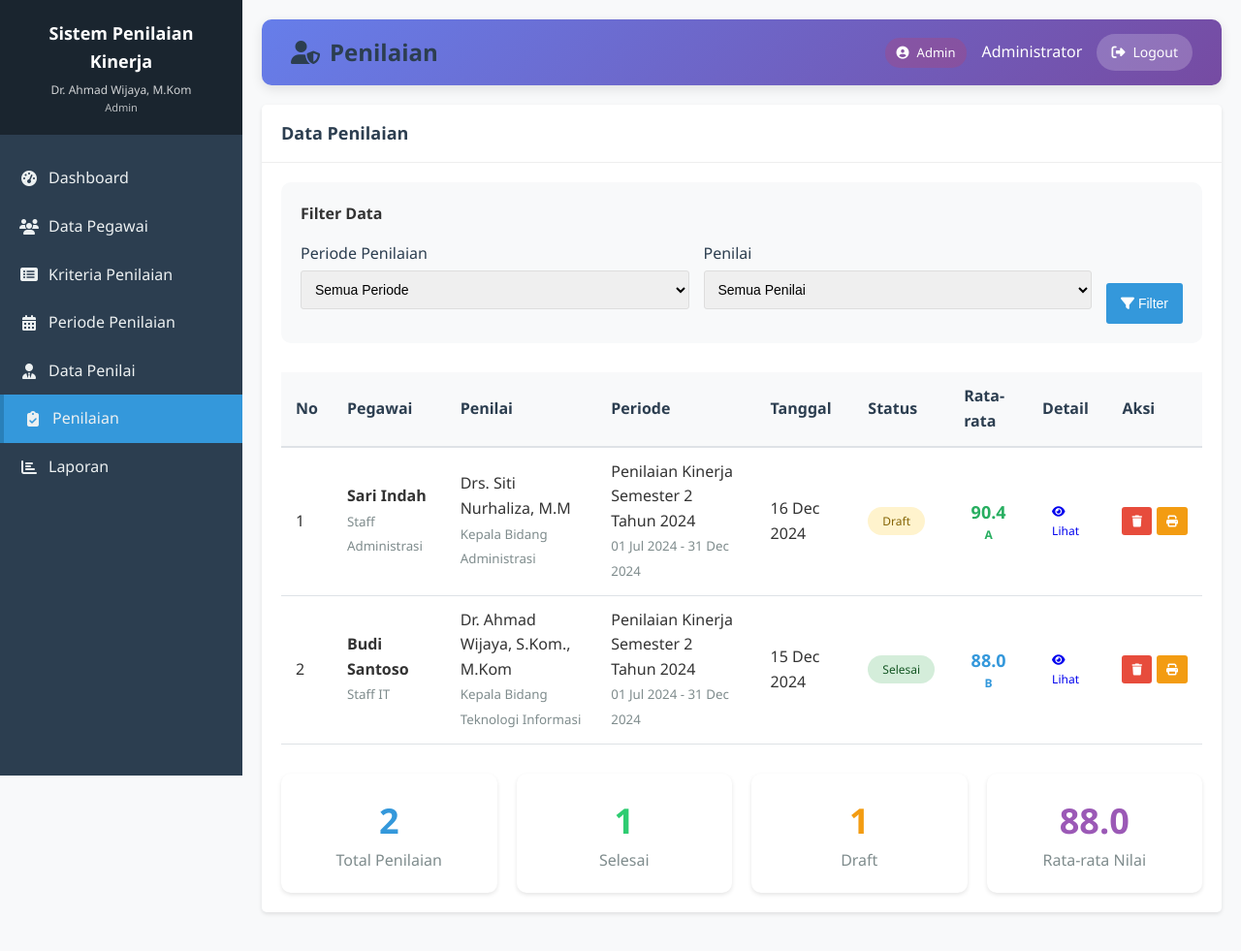
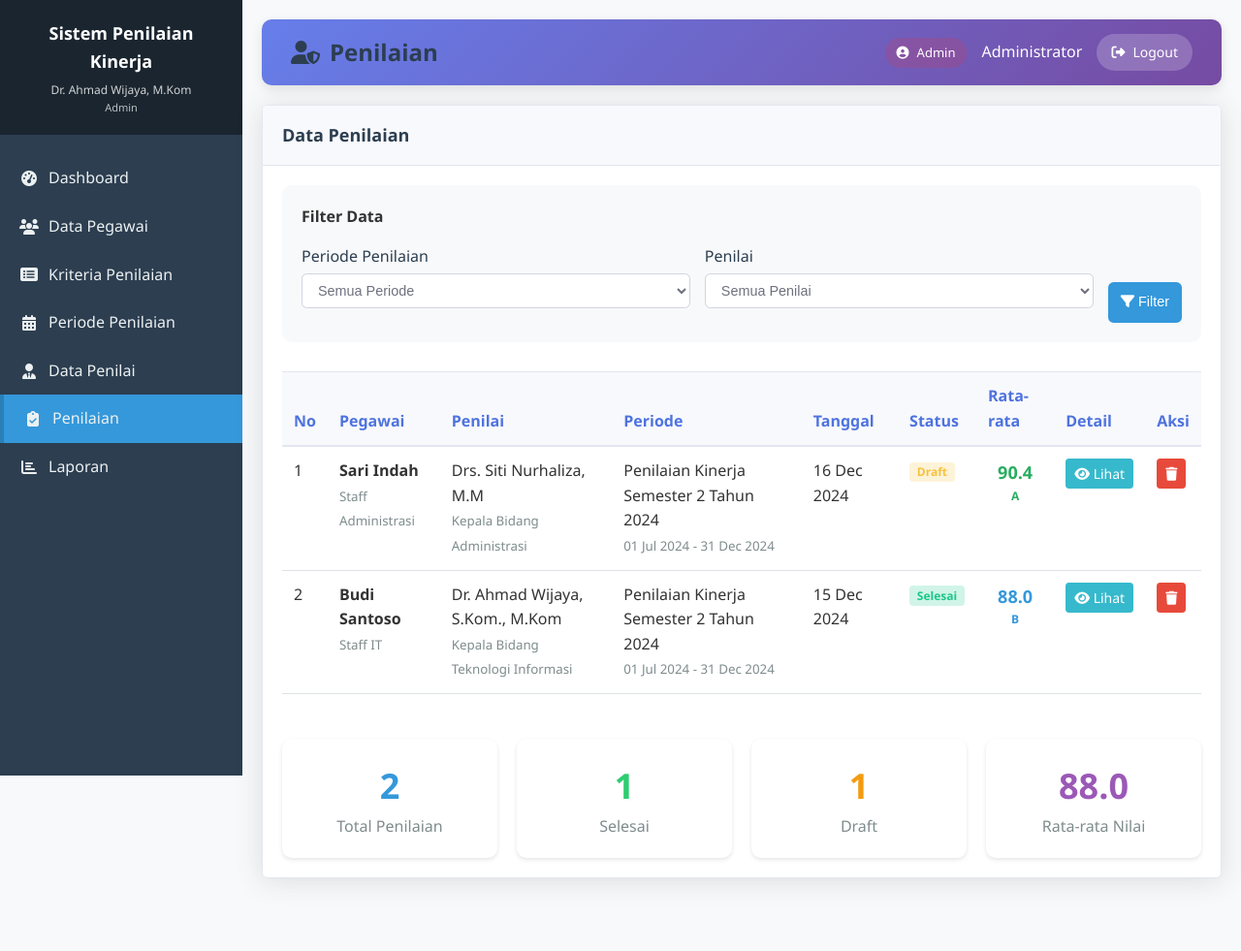
Before and after one commit to fakhriiii7/Sistem-Penilaian-Kinerja, a PHP site: page /admin/penilaian.php in a window 1280 px wide. Shown: the whole page at 97% size. After the commit the page ends 911 px from the top, so only its background shows below. Run offline with PHP 8.4, Linux system fonts and the light colour scheme; a user stored in the database is signed in; data comes from the database, SQL or seed files in the repository.

Commit message:
perbaikan di sisi admin

```diff
--- a/admin/penilaian.php
+++ b/admin/penilaian.php
@@ -217,8 +217,8 @@
                                     </div>
                                 </td>
                                 <td>
-                                    <a href="#" class="btn btn-sm btn-info"
-                                       onclick="showPenilaianDetail(<?php echo $row['id']; ?>)">
+                                    <a href="penilaian_detail.php?id=<?php echo $row['id']; ?>"
+                                       class="btn btn-sm btn-info">
                                         <i class="fas fa-eye"></i> Lihat
                                     </a>
                                 </td>
@@ -229,11 +229,6 @@
                                            onclick="return confirm('Apakah Anda yakin ingin menghapus penilaian ini?')"
                                            title="Hapus">
                                             <i class="fas fa-trash"></i>
-                                        </a>
-                                        <a href="laporan.php?action=detail&id=<?php echo $row['id']; ?>"
-                                           target="_blank"
-                                           class="btn btn-sm btn-warning" title="Cetak">
-                                            <i class="fas fa-print"></i>
                                         </a>
                                     </div>
                                 </td>
@@ -315,74 +310,198 @@
     </div>
 </div>
 
-<!-- Modal Detail Penilaian -->
-<div id="detailPenilaianModal" style="display: none; position: fixed; top: 0; left: 0; width: 100%; height: 100%; background: rgba(0,0,0,0.5); z-index: 1000; justify-content: center; align-items: center;">
-    <div style="background: white; width: 90%; max-width: 800px; border-radius: 10px; padding: 30px; max-height: 80vh; overflow-y: auto;">
-        <div style="display: flex; justify-content: space-between; align-items: center; margin-bottom: 20px;">
-            <h3 style="margin: 0;">Detail Penilaian</h3>
-            <button onclick="closeDetailPenilaianModal()" style="background: none; border: none; font-size: 20px; cursor: pointer; color: #7f8c8d;">
-                <i class="fas fa-times"></i>
-            </button>
-        </div>
+<style>
+    /* General table styles */
+    .table-responsive {
+        width: 100%;
+        margin-bottom: 1rem;
+        overflow-x: auto;
+        -webkit-overflow-scrolling: touch;
+    }
 
-        <div id="detailPenilaianContent">
-            <div style="text-align: center; padding: 40px;">
-                <div class="spinner"></div>
-                <p>Memuat data...</p>
-            </div>
-        </div>
+    .data-table {
+        width: 100%;
+        max-width: 100%;
+        margin-bottom: 1rem;
+        background-color: transparent;
+        border-collapse: collapse;
+    }
 
-        <div style="margin-top: 20px; text-align: right;">
-            <button onclick="closeDetailPenilaianModal()" class="btn btn-primary">Tutup</button>
-        </div>
-    </div>
-</div>
+    .data-table th,
+    .data-table td {
+        padding: 0.75rem;
+        vertical-align: top;
+        border-top: 1px solid #e3e6f0;
+    }
 
-<script>
-function showPenilaianDetail(penilaianId) {
-    const modal = document.getElementById('detailPenilaianModal');
-    const content = document.getElementById('detailPenilaianContent');
+    .data-table thead th {
+        vertical-align: bottom;
+        border-bottom: 2px solid #e3e6f0;
+        background-color: #f8f9fc;
+        color: #4e73df;
+        font-weight: 600;
+    }
 
-    modal.style.display = 'flex';
+    .data-table tbody tr:hover {
+        background-color: rgba(0, 0, 0, 0.03);
+    }
 
-    // Load data via AJAX
-    // First, create a simple detail view without AJAX
-    // In production, you would create a separate PHP file for AJAX
-    content.innerHTML = `
-        <div style="text-align: center; padding: 20px;">
-            <p>Fitur detail sedang dalam pengembangan...</p>
-            <p>ID Penilaian: ${penilaianId}</p>
-        </div>
-    `;
+    /* Status badges */
+    .status-badge {
+        display: inline-block;
+        padding: 0.35em 0.65em;
+        font-size: 0.75em;
+        font-weight: 700;
+        line-height: 1;
+        text-align: center;
+        white-space: nowrap;
+        vertical-align: baseline;
+        border-radius: 0.25rem;
+    }
 
-    // Untuk versi produksi, gunakan ini:
-    /*
-    fetch(`ajax/get_penilaian_detail.php?id=${penilaianId}`)
-        .then(response => response.text())
-        .then(data => {
-            content.innerHTML = data;
-        })
-        .catch(error => {
-            content.innerHTML = `
-                <div style="text-align: center; padding: 40px; color: #e74c3c;">
-                    <i class="fas fa-exclamation-circle" style="font-size: 48px; margin-bottom: 20px;"></i>
-                    <p>Gagal memuat data penilaian</p>
-                </div>
-            `;
-        });
-    */
-}
+    .status-active {
+        color: #1cc88a;
+        background-color: rgba(28, 200, 138, 0.2);
+    }
 
-function closeDetailPenilaianModal() {
-    document.getElementById('detailPenilaianModal').style.display = 'none';
-}
+    .status-pending {
+        color: #f6c23e;
+        background-color: rgba(246, 194, 62, 0.2);
+    }
 
-// Close modal when clicking outside
-document.getElementById('detailPenilaianModal').addEventListener('click', function(e) {
-    if (e.target === this) {
-        closeDetailPenilaianModal();
+    /* Buttons */
+    .btn {
+        display: inline-block;
+        font-weight: 400;
+        text-align: center;
+        white-space: nowrap;
+        vertical-align: middle;
+        user-select: none;
+        border: 1px solid transparent;
+        padding: 0.375rem 0.75rem;
+        font-size: 0.9rem;
+        line-height: 1.5;
+        border-radius: 0.35rem;
+        transition: color 0.15s ease-in-out, background-color 0.15s ease-in-out,
+                    border-color 0.15s ease-in-out, box-shadow 0.15s ease-in-out;
     }
-});
-</script>
+
+    .btn-sm {
+        padding: 0.25rem 0.5rem;
+        font-size: 0.875rem;
+        line-height: 1.5;
+        border-radius: 0.2rem;
+    }
+
+    .btn-info {
+        color: #fff;
+        background-color: #36b9cc;
+        border-color: #36b9cc;
+    }
+
+    .btn-info:hover {
+        color: #fff;
+        background-color: #2c9faf;
+        border-color: #2a96a5;
+    }
+
+    .btn-danger {
+        color: #fff;
+        background-color: #e74a3b;
+        border-color: #e74a3b;
+    }
+
+    .btn-danger:hover {
+        color: #fff;
+        background-color: #e02d1b;
+        border-color: #d52a1a;
+    }
+
+    .btn-warning {
+        color: #fff;
+        background-color: #f6c23e;
+        border-color: #f6c23e;
+    }
+
+    .btn-warning:hover {
+        color: #fff;
+        background-color: #f4b619;
+        border-color: #f4b30d;
+    }
+
+    /* Card styles */
+    .card {
+        position: relative;
+        display: flex;
+        flex-direction: column;
+        min-width: 0;
+        word-wrap: break-word;
+        background-color: #fff;
+        background-clip: border-box;
+        border: 1px solid #e3e6f0;
+        border-radius: 0.35rem;
+        margin-bottom: 1.5rem;
+        box-shadow: 0 0.15rem 1.75rem 0 rgba(58, 59, 69, 0.15);
+    }
+
+    .card-header {
+        padding: 1rem 1.25rem;
+        margin-bottom: 0;
+        background-color: #f8f9fc;
+        border-bottom: 1px solid #e3e6f0;
+    }
+
+    .card-header:first-child {
+        border-radius: calc(0.35rem - 1px) calc(0.35rem - 1px) 0 0;
+    }
+
+    .card-body {
+        flex: 1 1 auto;
+        min-height: 1px;
+        padding: 1.25rem;
+    }
+
+    /* Form controls */
+    .form-control {
+        display: block;
+        width: 100%;
+        height: calc(1.5em + 0.75rem + 2px);
+        padding: 0.375rem 0.75rem;
+        font-size: 0.9rem;
+        font-weight: 400;
+        line-height: 1.5;
+        color: #6e707e;
+        background-color: #fff;
+        background-clip: padding-box;
+        border: 1px solid #d1d3e2;
+        border-radius: 0.35rem;
+        transition: border-color 0.15s ease-in-out, box-shadow 0.15s ease-in-out;
+    }
+
+    .form-control:focus {
+        color: #6e707e;
+        background-color: #fff;
+        border-color: #bac8f3;
+        outline: 0;
+        box-shadow: 0 0 0 0.2rem rgba(78, 115, 223, 0.25);
+    }
+
+    /* Responsive adjustments */
+    @media (max-width: 768px) {
+        .card-body {
+            padding: 1rem;
+        }
+
+        .data-table th,
+        .data-table td {
+            padding: 0.5rem;
+        }
+
+        .btn {
+            padding: 0.25rem 0.5rem;
+            font-size: 0.875rem;
+        }
+    }
+</style>
 
 <?php require_once '../includes/footer.php'; ?>
```
Also changed, not shown: admin/laporan.php (+97 -0 lines).
